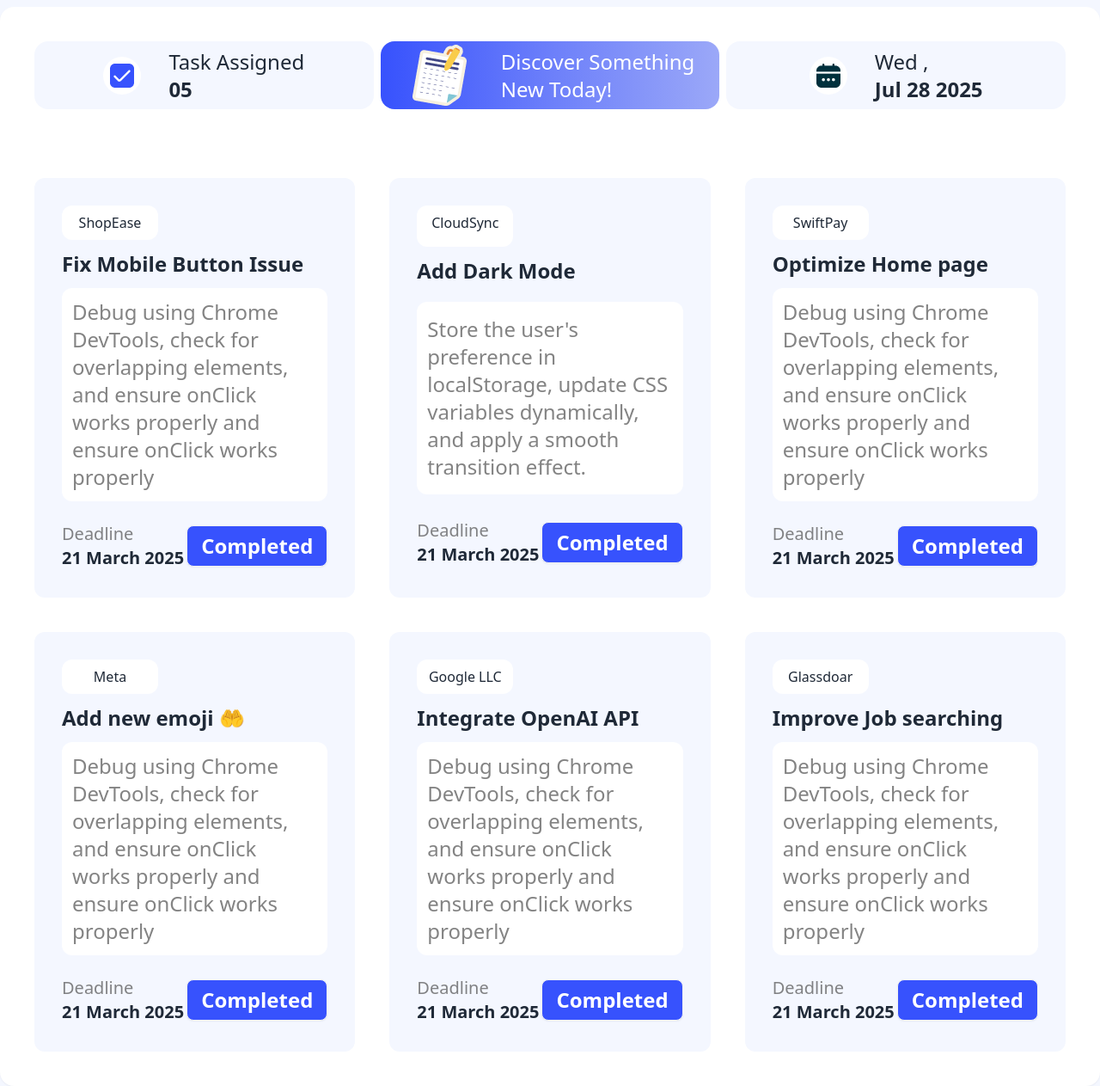
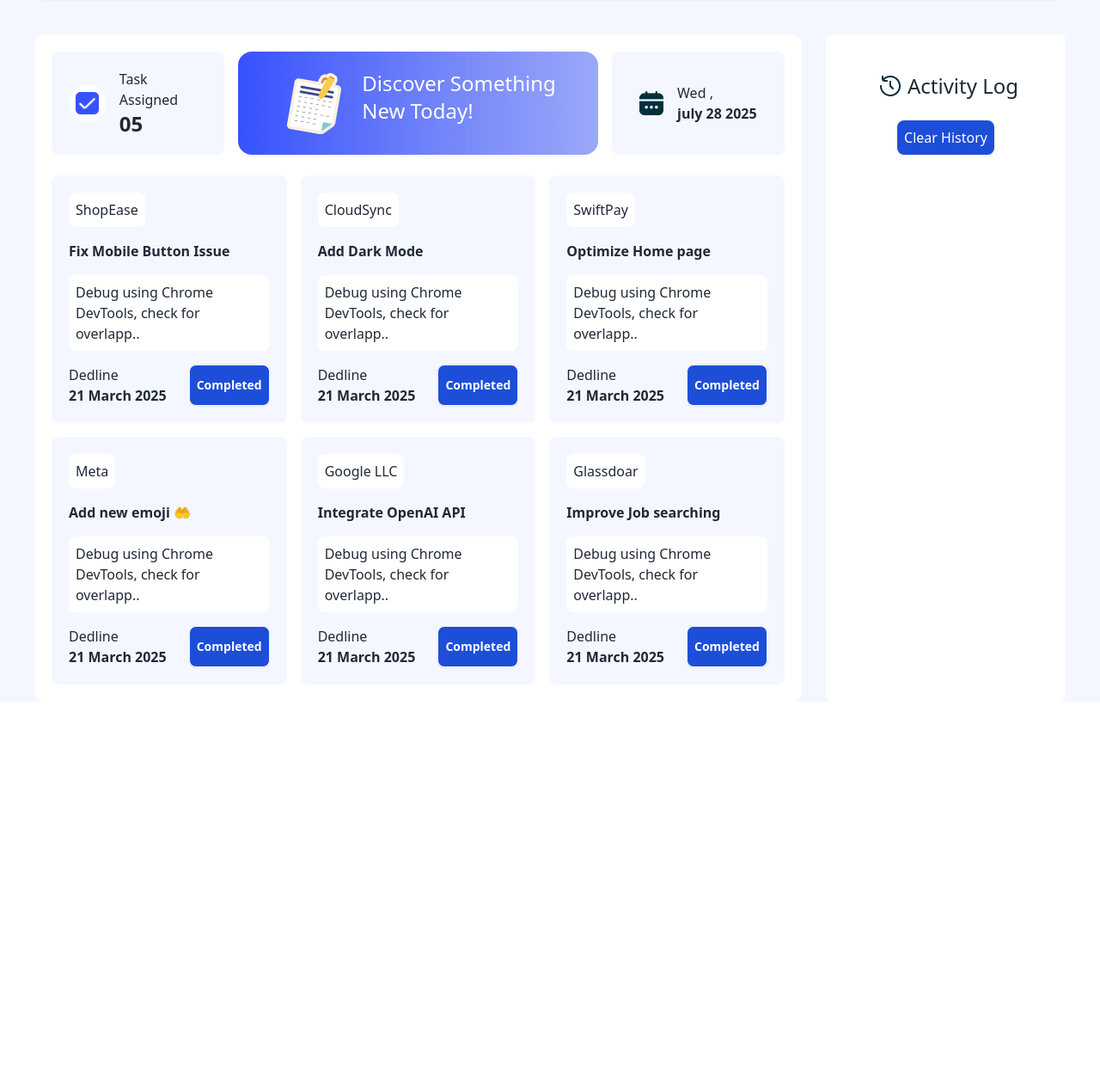
Before and after one commit to TIMIT75E/assigment-5, a plain HTML site: page index.html in a window 1280 px wide. Shown: the part 88-1351 px from the top of the page at 86% size. After the commit the page ends 904 px from the top, so only its background shows below. Drawn offline with nearby package versions, Linux system fonts and the light colour scheme.

Commit message:
comepelete main section

```diff
--- a/index.html
+++ b/index.html
@@ -10,7 +10,7 @@
 </head>
 
 <body class="bg-[#F4F7FF]">
-    <header class="max-w-screen-2xl mx-auto h-32 pt-2">
+    <header class="max-w-screen-xl mx-auto px-10 pt-4">
         <div class="navbar bg-base-100 shadow-sm rounded-2xl">
             <div class="flex-1 gap-2">
                 <img class="w-9" src="assets/logo.png" alt="">
@@ -23,171 +23,163 @@
                         <h1 class="text-2xl font-bold">24</h1>
                     </div>
                 </div>
-                <div>
-                    <button class="w-10"><img src="assets/theme-btn.png" alt=""></button>
+                <div class="bg-[#F4F7FF] rounded-full">
+                    <button class="p-2"><img src="assets/theme-btn.png" alt=""></button>
                 </div>
             </div>
         </div>
     </header>
-    <main class="max-w-screen-2xl mx-auto -m-8 bg-base-100 shadow-sm rounded-2xl">
-        <section class="p-10  grid grid-cols-1 lg:grid-cols-3 gap-2">
-            <div class="flex gap-8 justify-center items-center  bg-[#F4F7FF]  rounded-2xl ">
+    <main>
+        <section class="max-w-screen-xl mx-auto px-10 mt-5">
+            <div class="grid grid-cols-4 gap-7">
+                <div class="mt-5 col-span-3 gap-4 bg-[#FFFF] p-5 rounded-xl ">
+                    <div class="grid  gap-6">
+                        <section>
+                            <div class="grid grid-cols-4 gap-4">
+                                <div class="flex gap-4 bg-[#F4F7FF] rounded-lg justify-center items-center p-5 ">
+                                    <div class="bg-[#FFFF] rounded-full">
+                                        <img class="p-2" src="assets/checkbox.png" alt="" />
+                                    </div>
                                     <div>
-                    <div class="bg-[#FFFFFF] p-2 rounded-full">
-                        <img src="assets/checkbox.png" alt="">
+                                        <p>Task Assigned</p>
+                                        <h3 class="text-2xl font-bold">05</h3>
                                     </div>
                                 </div>
+
+                                <div
+                                    class="grid col-span-2 flex justify-center items-center bg-gradient-to-r from-[#3752FD] via-[#6C7FFA] to-[#9BA8F8] text-white p-5 rounded-2xl">
+                                    <div class="flex gap-4">
                                         <div>
-                    <h3 class="text-2xl">Task Assigned</h3>
-                    <h1 class="text-2xl font-bold">05</h1>
-                </div>
-            </div>
-            <div
-                class="flex gap-8 justify-center items-center  bg-gradient-to-r from-[#3752FD] via-[#6C7FFA] to-[#9BA8F8]  rounded-2xl">
-                <div>
-                    <img src="assets/board.png" alt="">
+                                            <img class="" src="assets/board.png" alt="" />
                                         </div>
                                         <div>
-                    <h1 class="text-2xl font-medium text-[#FFFF]">Discover Something <br> New Today!</h1>
-                </div>
-            </div>
-            <div class="flex gap-8 justify-center items-center  bg-[#F4F7FF]  rounded-2xl ">
-                <div class="bg-[#FFFFFF] p-2 rounded-full">
-                    <img src="assets/calender.png" alt="">
-                </div>
-                <div>
-                    <h2 class="text-2xl font-normal">Wed ,</h2>
-                    <h1 class="text-2xl font-bold">Jul 28 2025 </h1>
-                </div>
-            </div>
-        </section>
-        <section class="p-10  grid grid-cols-1 lg:grid-cols-3 gap-10">
-            <div class="bg-[#F4F7FF] p-8 grid grid-cols-1 gap-3 rounded-xl">
-                <div class="bg-[#FFFFFF] p-2 w-28 flex justify-center rounded-xl">
-                    <h3 class="text-base font-normal">ShopEase</h3>
-                </div>
-                <div>
-                    <h1 class="text-2xl font-bold">Fix Mobile Button Issue </h1>
-                </div>
-                <div class="bg-[#FFFF] p-3 flex justify-center items-center rounded-xl">
-                    <p class="text-2xl text-[#585858be]">Debug using Chrome DevTools, check for overlapping elements, and ensure onClick works properly
-                        and ensure onClick works properly</p>
-                </div>
-                <div class="flex items-center justify-between mt-3">
-                    <div>
-                        <h4 class="text-xl font-normal text-[#585858be]"> Deadline</h4>
-                        <h2 class="text-xl font-bold">21 March 2025</h2>
-                    </div>
-                    <div>
-                        <button class="btn text-2xl font-semibold bg-[#3752FD] text-[#FFFF] ">Completed</button>
-                    </div>
-                </div>
-            </div>
-            <div class="bg-[#F4F7FF] p-8 grid grid-cols-1 gap-3 rounded-xl">
-                <div class="bg-[#FFFFFF] p-2 w-28 flex justify-center rounded-xl">
-                    <h3 class="text-base font-normal">CloudSync</h3>
-                </div>
-                <div>
-                    <h1 class="text-2xl font-bold">Add Dark Mode</h1>
-                </div>
-                <div class="bg-[#FFFF] p-3 flex justify-center items-center rounded-xl">
-                    <p class="text-2xl text-[#585858be]">Store the user's preference in localStorage, update CSS variables dynamically, and apply a smooth transition effect.</p>
-                </div>
-                <div class="flex items-center justify-between mt-3">
-                    <div>
-                        <h4 class="text-xl font-normal text-[#585858be]"> Deadline</h4>
-                        <h2 class="text-xl font-bold">21 March 2025</h2>
-                    </div>
-                    <div>
-                        <button class="btn text-2xl font-semibold bg-[#3752FD] text-[#FFFF] ">Completed</button>
-                    </div>
-                </div>
-            </div>
-            <div class="bg-[#F4F7FF] p-8 grid grid-cols-1 gap-3 rounded-xl">
-                <div class="bg-[#FFFFFF] p-2 w-28 flex justify-center rounded-xl">
-                    <h3 class="text-base font-normal">SwiftPay</h3>
-                </div>
-                <div>
-                    <h1 class="text-2xl font-bold">Optimize  Home page </h1>
-                </div>
-                <div class="bg-[#FFFF] p-3 flex justify-center items-center rounded-xl">
-                    <p class="text-2xl text-[#585858be]">Debug using Chrome DevTools, check for overlapping elements, and ensure onClick works properly
-                        and ensure onClick works properly</p>
-                </div>
-                <div class="flex items-center justify-between mt-3">
-                    <div>
-                        <h4 class="text-xl font-normal text-[#585858be]"> Deadline</h4>
-                        <h2 class="text-xl font-bold">21 March 2025</h2>
-                    </div>
-                    <div>
-                        <button class="btn text-2xl font-semibold bg-[#3752FD] text-[#FFFF] ">Completed</button>
-                    </div>
-                </div>
-            </div>
-            <div class="bg-[#F4F7FF] p-8 grid grid-cols-1 gap-3 rounded-xl">
-                <div class="bg-[#FFFFFF] p-2 w-28 flex justify-center rounded-xl">
-                    <h3 class="text-base font-normal">Meta</h3>
-                </div>
-                <div>
-                    <h1 class="text-2xl font-bold">Add new emoji 🤲</h1>
-                </div>
-                <div class="bg-[#FFFF] p-3 flex justify-center items-center rounded-xl">
-                    <p class="text-2xl text-[#585858be]">Debug using Chrome DevTools, check for overlapping elements, and ensure onClick works properly
-                        and ensure onClick works properly</p>
-                </div>
-                <div class="flex items-center justify-between mt-3">
-                    <div>
-                        <h4 class="text-xl font-normal text-[#585858be]"> Deadline</h4>
-                        <h2 class="text-xl font-bold">21 March 2025</h2>
-                    </div>
-                    <div>
-                        <button class="btn text-2xl font-semibold bg-[#3752FD] text-[#FFFF] ">Completed</button>
-                    </div>
-                </div>
-            </div>
-            <div class="bg-[#F4F7FF] p-8 grid grid-cols-1 gap-3 rounded-xl">
-                <div class="bg-[#FFFFFF] p-2 w-28 flex justify-center rounded-xl">
-                    <h3 class="text-base font-normal">Google LLC</h3>
-                </div>
-                <div>
-                    <h1 class="text-2xl font-bold">Integrate OpenAI API</h1>
-                </div>
-                <div class="bg-[#FFFF] p-3 flex justify-center items-center rounded-xl">
-                    <p class="text-2xl text-[#585858be]">Debug using Chrome DevTools, check for overlapping elements, and ensure onClick works properly
-                        and ensure onClick works properly</p>
-                </div>
-                <div class="flex items-center justify-between mt-3">
-                    <div>
-                        <h4 class="text-xl font-normal text-[#585858be]"> Deadline</h4>
-                        <h2 class="text-xl font-bold">21 March 2025</h2>
-                    </div>
-                    <div>
-                        <button class="btn text-2xl font-semibold bg-[#3752FD] text-[#FFFF] ">Completed</button>
-                    </div>
-                </div>
-            </div>
-            <div class="bg-[#F4F7FF] p-8 grid grid-cols-1 gap-3 rounded-xl">
-                <div class="bg-[#FFFFFF] p-2 w-28 flex justify-center rounded-xl">
-                    <h3 class="text-base font-normal">Glassdoar</h3>
-                </div>
-                <div>
-                    <h1 class="text-2xl font-bold">Improve Job searching </h1>
-                </div>
-                <div class="bg-[#FFFF] p-3 flex justify-center items-center rounded-xl">
-                    <p class="text-2xl text-[#585858be]">Debug using Chrome DevTools, check for overlapping elements, and ensure onClick works properly
-                        and ensure onClick works properly</p>
-                </div>
-                <div class="flex items-center justify-between mt-3">
-                    <div>
-                        <h4 class="text-xl font-normal text-[#585858be]"> Deadline</h4>
-                        <h2 class="text-xl font-bold">21 March 2025</h2>
-                    </div>
-                    <div>
-                        <button class="btn text-2xl font-semibold bg-[#3752FD] text-[#FFFF] ">Completed</button>
+                                            <p class="text-2xl">Discover Something <br /> New Today!</p>
                                         </div>
                                     </div>
                                 </div>
 
+                                <div class="flex bg-[#F4F7FF] rounded-lg gap-4 justify-center items-center p-5">
+                                    <div>
+                                        <img src="assets/calender.png" alt="" />
+                                    </div>
+                                    <div>
+                                        <p>Wed ,</p>
+                                        <p class="font-bold">july 28 2025</p>
+                                    </div>
+                                </div>
+                            </div>
+                        </section>
+                        <section>
+                            <div class="grid grid-cols-1 lg:grid-cols-3 gap-4">
+                                <!-- cart-1 -->
+                                <div class="p-5 gap-6 bg-[#F4F7FF] rounded-lg">
+                                    <div>
+                                        <button class=" bg-[#FFFF] rounded-lg mb-4 p-2">ShopEase</button>
+                                        <p class="mb-4 text-1xl font-bold">Fix Mobile Button Issue</p>
+                                        <p class="mb-4 bg-[#FFFF] p-2 rounded-lg">Debug using Chrome <br />DevTools,
+                                            check for overlapp.. </p>
+                                    </div>
+                                    <div class="flex justify-between">
+                                        <div>
+                                            <p>Dedline</p>
+                                            <h5 class="font-bold">21 March 2025</h5>
+                                        </div>
+                                        <button class="btn bg-blue-700 text-white p-2 rounded-lg w-50">Completed</button>
+                                    </div>
+                                </div>
+                                <!-- cart-2 -->
+                                <div class="p-5 gap-6 bg-[#F4F7FF] rounded-lg">
+                                    <div>
+                                        <button class=" bg-[#FFFF] rounded-lg mb-4 p-2">CloudSync</button>
+                                        <p class="mb-4 text-1xl font-bold">Add Dark Mode</p>
+                                        <p class="mb-4 bg-[#FFFF] p-2 rounded-lg">Debug using Chrome <br />DevTools,
+                                            check for overlapp.. </p>
+                                    </div>
+                                    <div class="flex justify-between">
+                                        <div>
+                                            <p>Dedline</p>
+                                            <h5 class="font-bold">21 March 2025</h5>
+                                        </div>
+                                        <button class="btn bg-blue-700 text-white p-2 rounded-lg w-50">Completed</button>
+                                    </div>
+                                </div>
+                                <!-- cart-3 -->
+                                <div class="p-5 gap-6 bg-[#F4F7FF] rounded-lg">
+                                    <div>
+                                        <button class=" bg-[#FFFF] rounded-lg mb-4 p-2">SwiftPay</button>
+                                        <p class="mb-4 text-1xl font-bold">Optimize Home page </p>
+                                        <p class="mb-4 bg-[#FFFF] p-2 rounded-lg">Debug using Chrome <br />DevTools,
+                                            check for overlapp.. </p>
+                                    </div>
+                                    <div class="flex justify-between">
+                                        <div>
+                                            <p>Dedline</p>
+                                            <h5 class="font-bold">21 March 2025</h5>
+                                        </div>
+                                        <button class="btn bg-blue-700 text-white p-2 rounded-lg w-50">Completed</button>
+                                    </div>
+                                </div>
+                                <!-- cart-4 -->
+                                <div class="p-5 gap-6 bg-[#F4F7FF] rounded-lg">
+                                    <div>
+                                        <button class=" bg-[#FFFF] rounded-lg mb-4 p-2">Meta</button>
+                                        <p class="mb-4 text-1xl font-bold">Add new emoji 🤲</p>
+                                        <p class="mb-4 bg-[#FFFF] p-2 rounded-lg">Debug using Chrome <br />DevTools,
+                                            check for overlapp.. </p>
+                                    </div>
+                                    <div class="flex justify-between">
+                                        <div>
+                                            <p>Dedline</p>
+                                            <h5 class="font-bold">21 March 2025</h5>
+                                        </div>
+                                        <button class="btn bg-blue-700 text-white p-2 rounded-lg w-50">Completed</button>
+                                    </div>
+                                </div>
+                                <!-- cart-5 -->
+                                <div class="p-5 gap-6 bg-[#F4F7FF] rounded-lg">
+                                    <div>
+                                        <button class=" bg-[#FFFF] rounded-lg mb-4 p-2">Google LLC</button>
+                                        <p class="mb-4 text-1xl font-bold">Integrate OpenAI API </p>
+                                        <p class="mb-4 bg-[#FFFF] p-2 rounded-lg">Debug using Chrome <br />DevTools,
+                                            check for overlapp.. </p>
+                                    </div>
+                                    <div class="flex justify-between">
+                                        <div>
+                                            <p>Dedline</p>
+                                            <h5 class="font-bold">21 March 2025</h5>
+                                        </div>
+                                        <button class="btn bg-blue-700 text-white p-2 rounded-lg w-50">Completed</button>
+                                    </div>
+                                </div>
+                                <!-- cart-6 -->
+                                <div class="p-5 gap-6 bg-[#F4F7FF] rounded-lg">
+                                    <div>
+                                        <button class=" bg-[#FFFF] rounded-lg mb-4 p-2">Glassdoar</button>
+                                        <p class="mb-4 text-1xl font-bold">Improve Job searching </p>
+                                        <p class="mb-4 bg-[#FFFF] p-2 rounded-lg">Debug using Chrome <br />DevTools,
+                                            check for overlapp.. </p>
+                                    </div>
+                                    <div class="flex justify-between">
+                                        <div>
+                                            <p>Dedline</p>
+                                            <h5 class="font-bold">21 March 2025</h5>
+                                        </div>
+                                        <button class="btn bg-blue-700 text-white p-2 rounded-lg w-50">Completed</button>
+                                    </div>
+                                </div>
+                            </div>
+                        </section>
+                    </div>
+                </div>
+                <!-- activity card -->
+                <div class="bg-[#FFFF] col-span-1 rounded-lg text-center justify-center items-center p-10 mt-5 ">
+                    <div class="flex justify-center items-center mb-5">
+                        <img class="p-2" src="assets/activity.png" alt="" />
+                        <p class="text-2xl">Activity Log</p>
+                    </div>
+                    <button class="bg-blue-700 text-white p-2 rounded-lg w-50">Clear History</button>
+                </div>
+            </div>
         </section>
     </main>
 </body>
```
Also changed, not shown: functionalities/index.js (added). Lines whose indentation alone changed are shown as unchanged.
